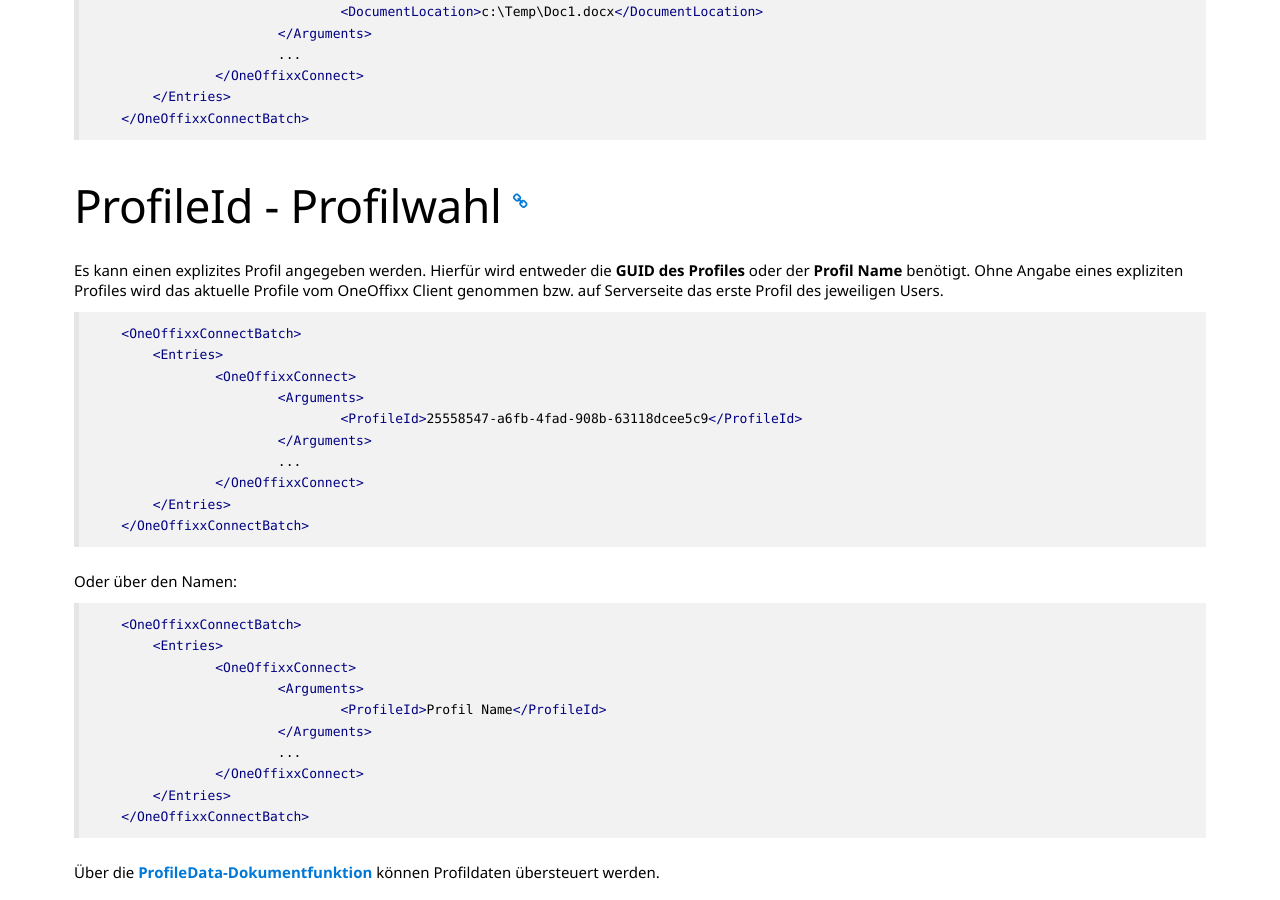
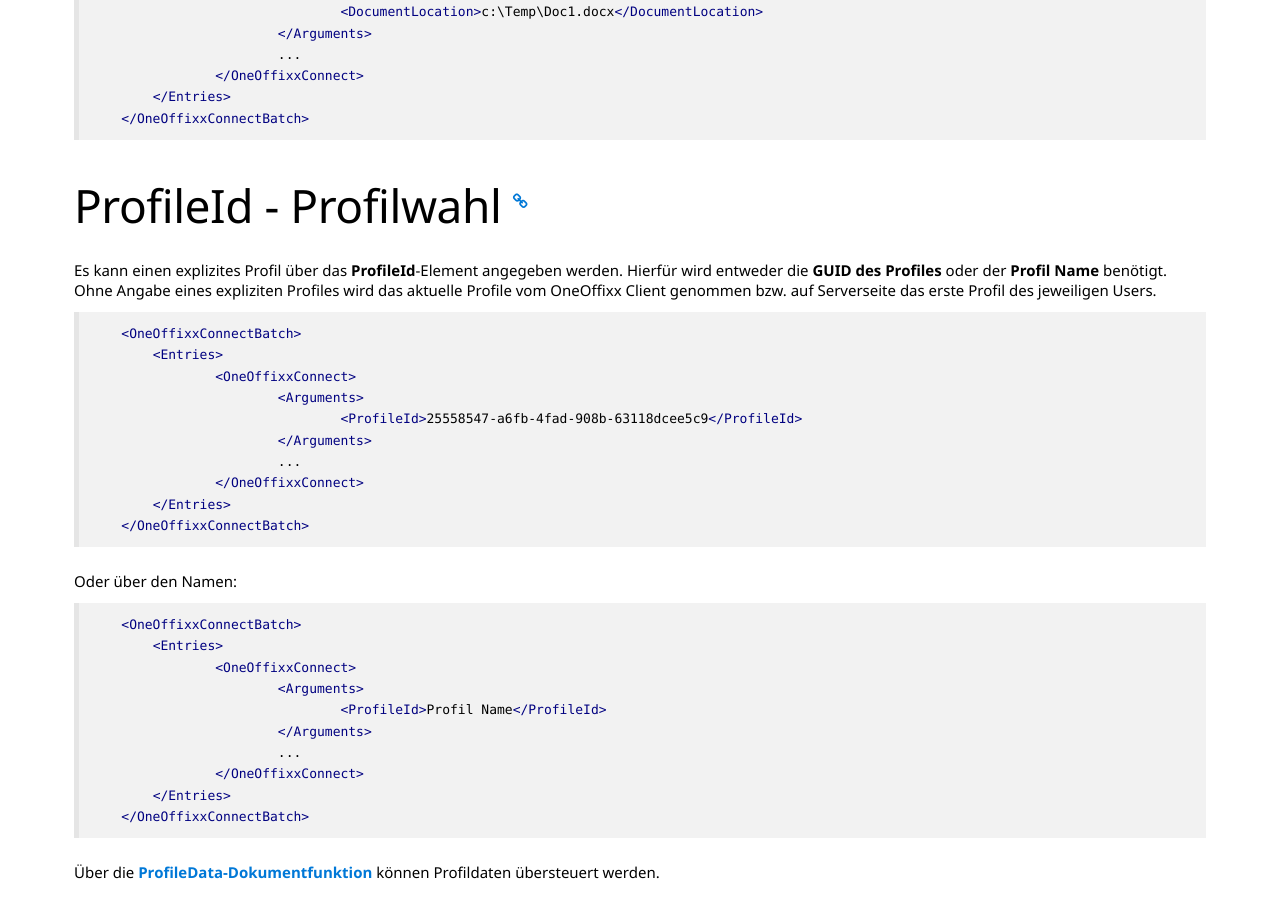
Before and after one commit to primesoft-group/oneoffixx-docs, a Jekyll site: the page built from _pages/connect/de/connect-arguments.md, in a window 1280 px wide and 900 px high, scrolled down 2698 px. Built offline with Jekyll 4.4.1, drawn with Linux system fonts in a browser that asks for light colours; nearby versions of some CDN libraries; some web fonts are replaced.

Commit message:
profile element added

````diff
--- a/_pages/connect/de/connect-arguments.md
+++ b/_pages/connect/de/connect-arguments.md
@@ -94,7 +94,7 @@
 
 ## ProfileId - Profilwahl {% include anchor.html name="profileid" %}
 
-Es kann einen explizites Profil angegeben werden. Hierfür wird entweder die __GUID des Profiles__ oder der __Profil Name__ benötigt. Ohne Angabe eines expliziten Profiles wird das aktuelle Profile vom OneOffixx Client genommen bzw. auf Serverseite das erste Profil des jeweiligen Users.
+Es kann einen explizites Profil über das __ProfileId__-Element angegeben werden. Hierfür wird entweder die __GUID des Profiles__ oder der __Profil Name__ benötigt. Ohne Angabe eines expliziten Profiles wird das aktuelle Profile vom OneOffixx Client genommen bzw. auf Serverseite das erste Profil des jeweiligen Users.
 
 ```xml
     <OneOffixxConnectBatch>
````
